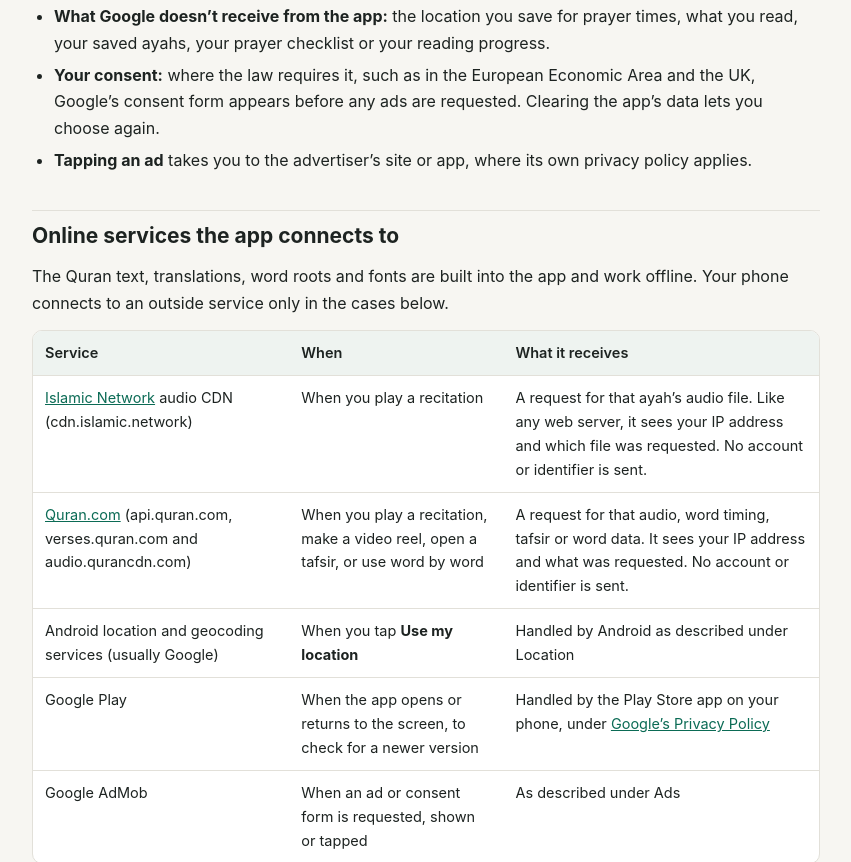
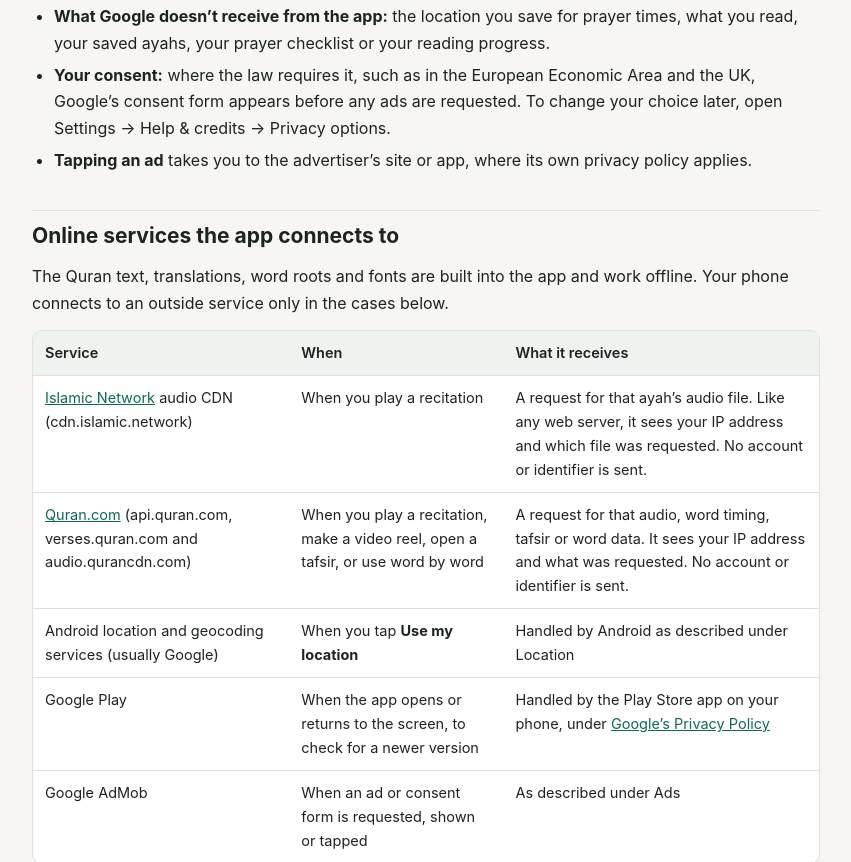
Before and after one commit to noorway-app/noorway-app.github.io, a plain HTML site: page privacy-policy.html in a window 1280 px wide. Shown: the part 2299-3161 px from the top of the page, without its empty margins (214-1065 px from the left). Drawn offline with Linux system fonts and the light colour scheme.

Commit message:
Point consent choices to Privacy options
Co-Authored-By: Claude Opus 5.5 <noreply@anthropic.com>

```diff
--- a/privacy-policy.html
+++ b/privacy-policy.html
@@ -144,7 +144,7 @@
     <li><strong>No advertising ID:</strong> the app blocks Android’s advertising ID and its ad-topics features.</li>
     <li><strong>What Google receives:</strong> when an ad is requested, shown or tapped, Google’s software in the app sends Google information such as your IP address (from which it can estimate your general area), device and app details, an app-specific device identifier, whether you viewed or tapped an ad, and diagnostic data. Google uses this to deliver ads, measure them, and prevent fraud and abuse, as described in <a href="https://policies.google.com/technologies/partner-sites">How Google uses information from sites or apps that use its services</a> and the <a href="https://policies.google.com/privacy">Google Privacy Policy</a>.</li>
     <li><strong>What Google doesn’t receive from the app:</strong> the location you save for prayer times, what you read, your saved ayahs, your prayer checklist or your reading progress.</li>
-    <li><strong>Your consent:</strong> where the law requires it, such as in the European Economic Area and the UK, Google’s consent form appears before any ads are requested. Clearing the app’s data lets you choose again.</li>
+    <li><strong>Your consent:</strong> where the law requires it, such as in the European Economic Area and the UK, Google’s consent form appears before any ads are requested. To change your choice later, open Settings → Help &amp; credits → Privacy options.</li>
     <li><strong>Tapping an ad</strong> takes you to the advertiser’s site or app, where its own privacy policy applies.</li>
   </ul>
 
```
